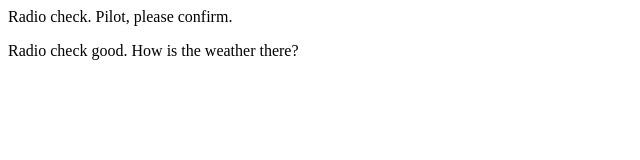
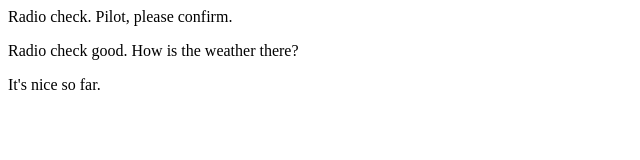
Before and after one commit to ar-code0/communication-log, a plain HTML site: page index.html in a window 1280 px wide. Shown: the whole page, without its empty margins (0-640 px from the left). Drawn offline with Linux system fonts and the light colour scheme.

Commit message:
added third line

```diff
--- a/index.html
+++ b/index.html
@@ -4,5 +4,7 @@
 
    <p>Radio check good. How is the weather there?</p>
 
+   <p>It's nice so far.</p>
+
 </body>
 </html>
```
